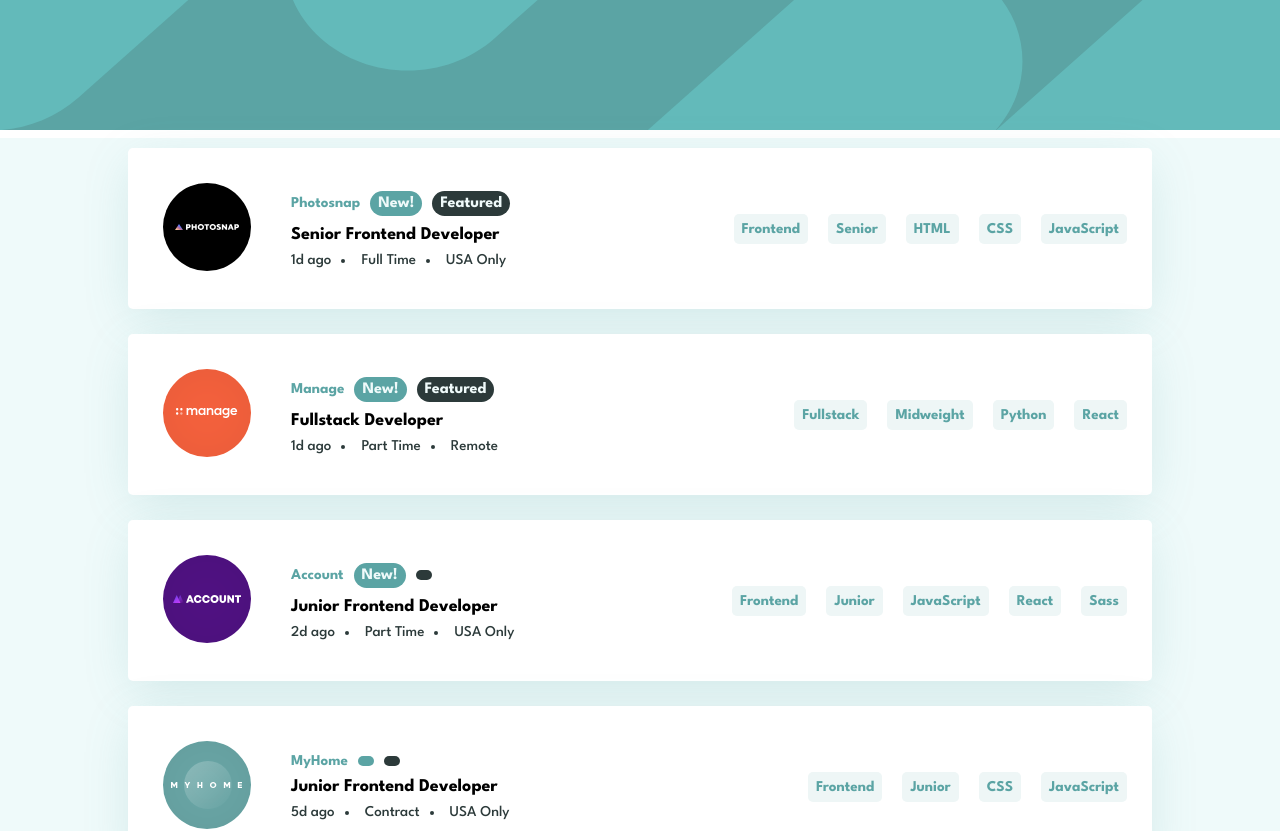
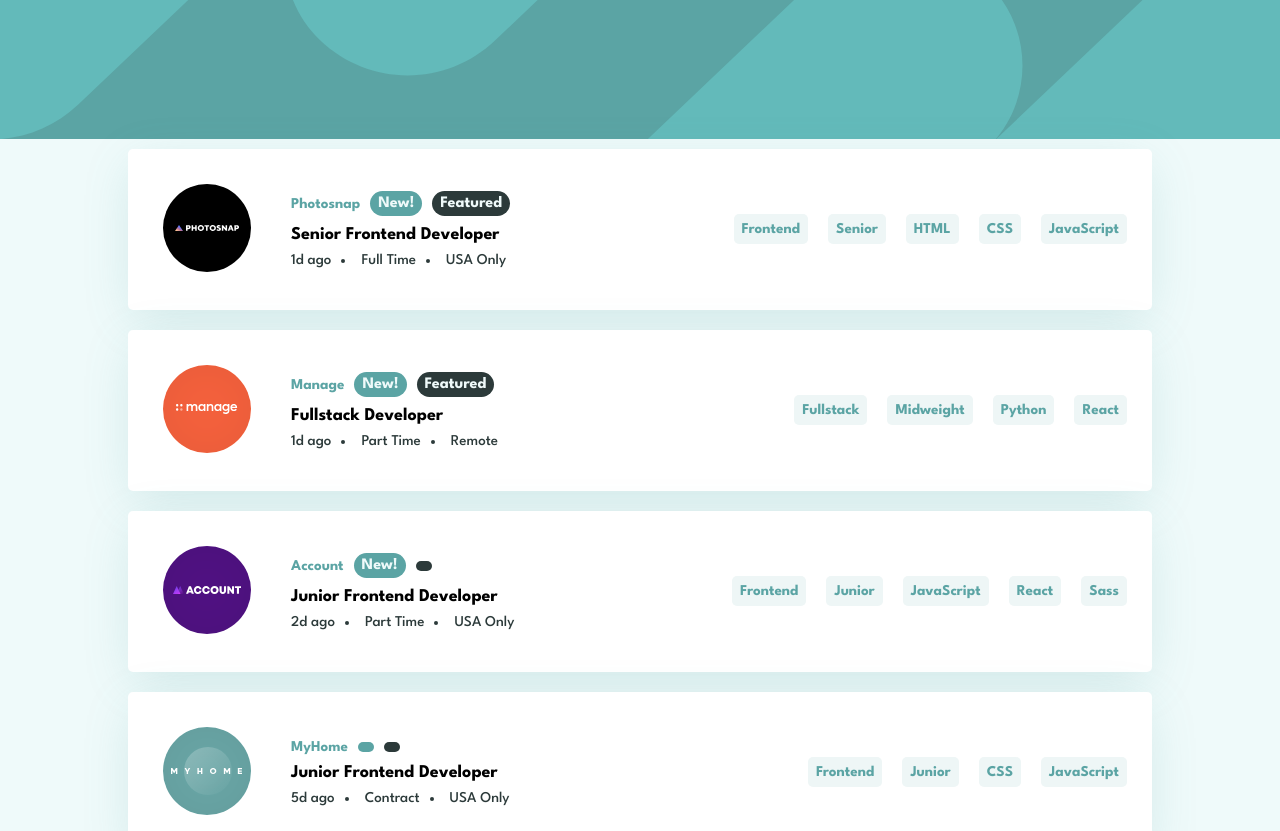
Before and after one commit to Riyaazct/challenge-job-listing, a React (Create React App) app: page / in a window 1280 px wide. Shown: the top 831 px of the page. Built offline with nearby package versions, Linux system fonts and the light colour scheme.

Commit message:
update project styling

```diff
--- a/src/Filter.js
+++ b/src/Filter.js
@@ -10,7 +10,7 @@ const FilterComponent = ({
   setIsActive,
 }) => {
   return (
-    <div className={!isActive ? "FilteredContainer" : null}>
+    <div className={!isActive ? "FilteredContainer" : ""}>
       {filteredList.map((item, index) => (
         <div key={index} className="selectedFilterItem">
           <p>{item}</p>
--- a/src/Header.css
+++ b/src/Header.css
@@ -1,5 +1,11 @@
+.header {
+  margin-bottom: 0;
+  padding: 0;
+  display: flex;
+}
+
 .header img {
   width: 100vw;
-  height: 130px;
   background: hsl(180, 29%, 50%);
+  margin-bottom: 0px;
 }
--- a/src/JobListings.css
+++ b/src/JobListings.css
@@ -5,7 +5,7 @@
 .cardContainer {
   display: flex;
   margin: auto;
-  margin: 5px auto;
+  margin: 0 auto;
 }
 
 .cardContainer:first-child {
```
